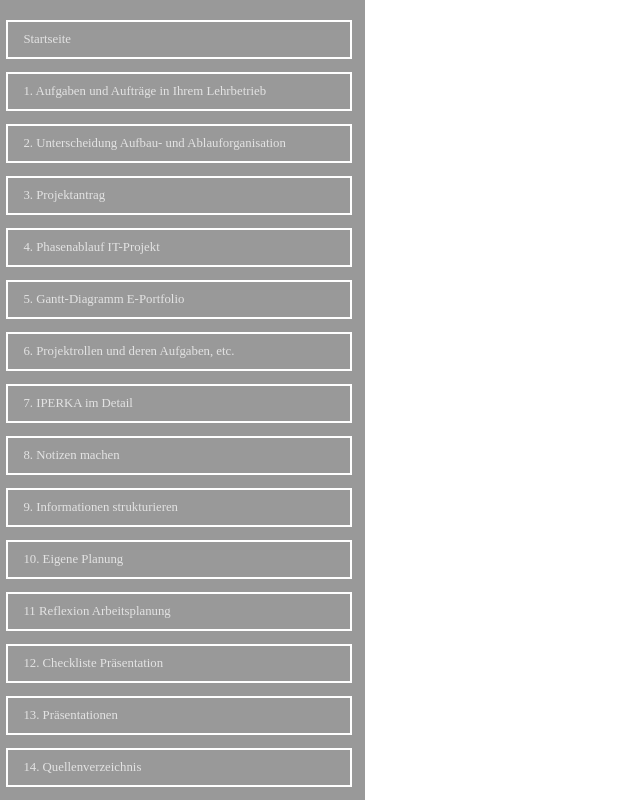
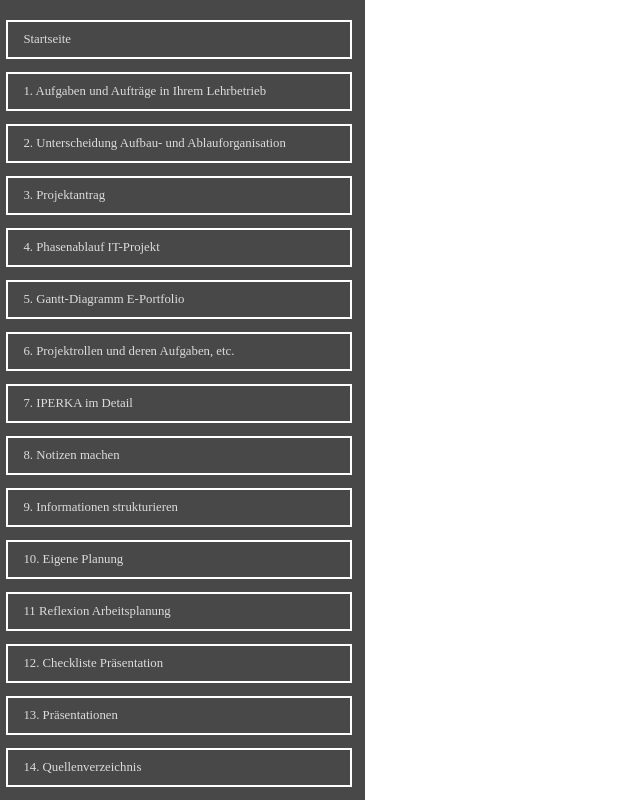
Before and after one commit to MasterNIci/e-portfolio-m431, a plain HTML site: page index.html in a window 1280 px wide. Shown: the whole page, without its empty margins (0-640 px from the left). Drawn offline with Linux system fonts and the light colour scheme.

Commit message:
Update style.css

```diff
--- a/style.css
+++ b/style.css
@@ -31,7 +31,7 @@ nav {
   background: grey;
   bottom: 0;
   top: 0;
-  opacity: 0.8;
+  background-color: rgba(27, 27, 27, 0.8);
 }
 }
 
```
